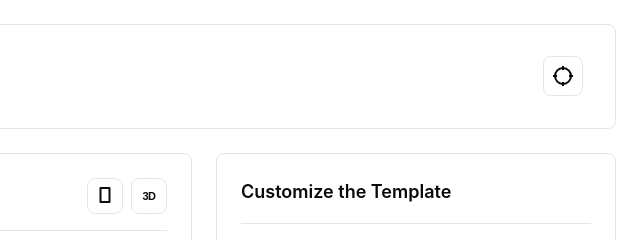
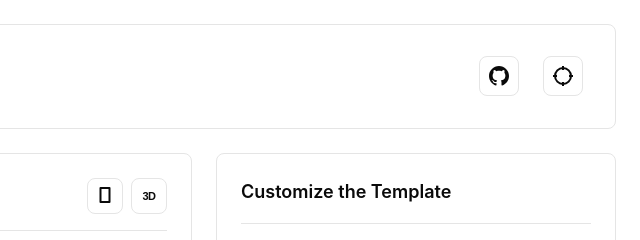
Before and after one commit to XMPieLab/PersonalEffect-CustomizableXMPieBrochure, a website: page public/index.html in a window 1280 px wide. Shown: the top 240 px of the page, 640-1280 px from the left. Drawn offline with Linux system fonts and the light colour scheme; no server answers.

Commit message:
feat: add GitHub repository link to header
- Added GitHub icon link in header next to theme toggle
- Styled link with consistent border, background, and hover effects matching theme system
- Icon opens repository in new tab with proper security attributes (noopener noreferrer)
- Added accessibility attributes (aria-label, title) for screen readers

```diff
--- a/public/index.html
+++ b/public/index.html
@@ -17,6 +17,11 @@
                     <h1>XMPie Template Customizer</h1>
                     <p class="subtitle">Powered by PersonalEffect Print Pro & uProduce API</p>
                 </div>
+                <a href="https://github.com/dbaldaro/PersonalEffect-CustomizableXMPieBrochure" target="_blank" rel="noopener noreferrer" class="github-link" aria-label="View on GitHub" title="View on GitHub">
+                    <svg class="github-icon" viewBox="0 0 24 24" fill="currentColor">
+                        <path d="M12 0c-6.626 0-12 5.373-12 12 0 5.302 3.438 9.8 8.207 11.387.599.111.793-.261.793-.577v-2.234c-3.338.726-4.033-1.416-4.033-1.416-.546-1.387-1.333-1.756-1.333-1.756-1.089-.745.083-.729.083-.729 1.205.084 1.839 1.237 1.839 1.237 1.07 1.834 2.807 1.304 3.492.997.107-.775.418-1.305.762-1.604-2.665-.305-5.467-1.334-5.467-5.931 0-1.311.469-2.381 1.236-3.221-.124-.303-.535-1.524.117-3.176 0 0 1.008-.322 3.301 1.23.957-.266 1.983-.399 3.003-.404 1.02.005 2.047.138 3.006.404 2.291-1.552 3.297-1.23 3.297-1.23.653 1.653.242 2.874.118 3.176.77.84 1.235 1.911 1.235 3.221 0 4.609-2.807 5.624-5.479 5.921.43.372.823 1.102.823 2.222v3.293c0 .319.192.694.801.576 4.765-1.589 8.199-6.086 8.199-11.386 0-6.627-5.373-12-12-12z"/>
+                    </svg>
+                </a>
                 <button id="themeToggle" class="theme-toggle" aria-label="Toggle theme">
                     <span class="theme-toggle-icon"></span>
                 </button>
--- a/public/styles.css
+++ b/public/styles.css
@@ -109,6 +109,30 @@
 .subtitle {
     font-size: 14px;
     color: hsl(var(--muted-foreground));
+}
+
+/* GitHub Link */
+.github-link {
+    width: 40px;
+    height: 40px;
+    border-radius: var(--radius);
+    border: 1px solid hsl(var(--border));
+    background: hsl(var(--background));
+    display: flex;
+    align-items: center;
+    justify-content: center;
+    color: hsl(var(--foreground));
+    transition: all 0.2s ease;
+}
+
+.github-link:hover {
+    background: hsl(var(--muted));
+    color: hsl(var(--primary));
+}
+
+.github-icon {
+    width: 20px;
+    height: 20px;
 }
 
 /* Theme Toggle */
```
